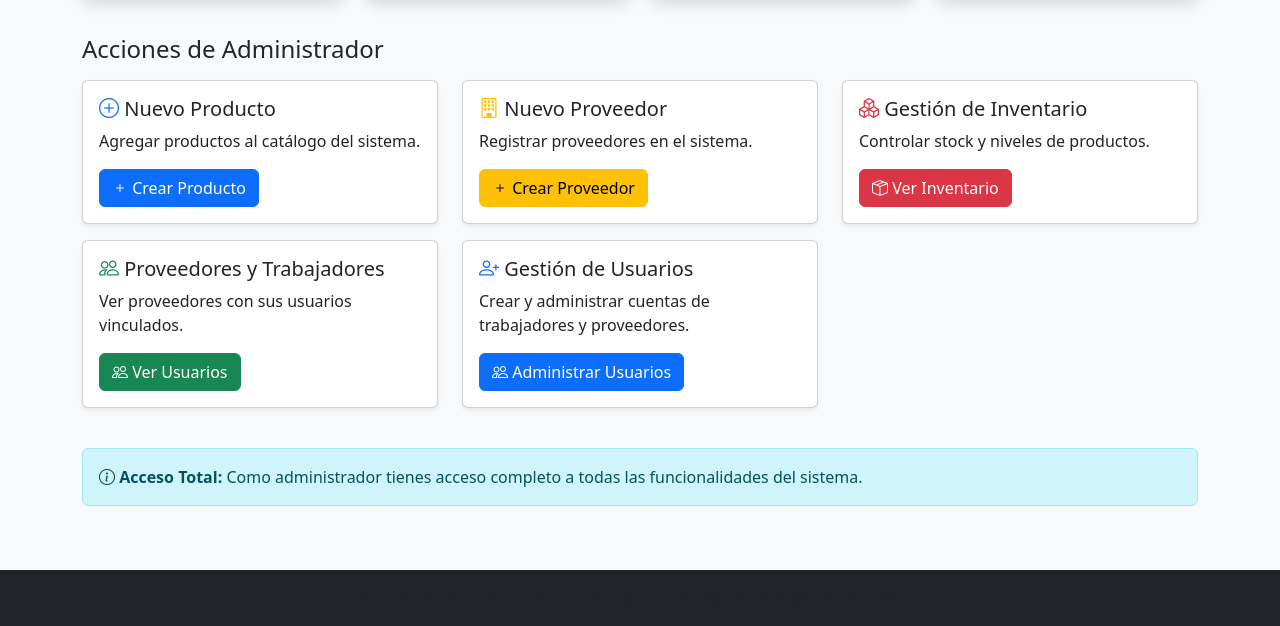
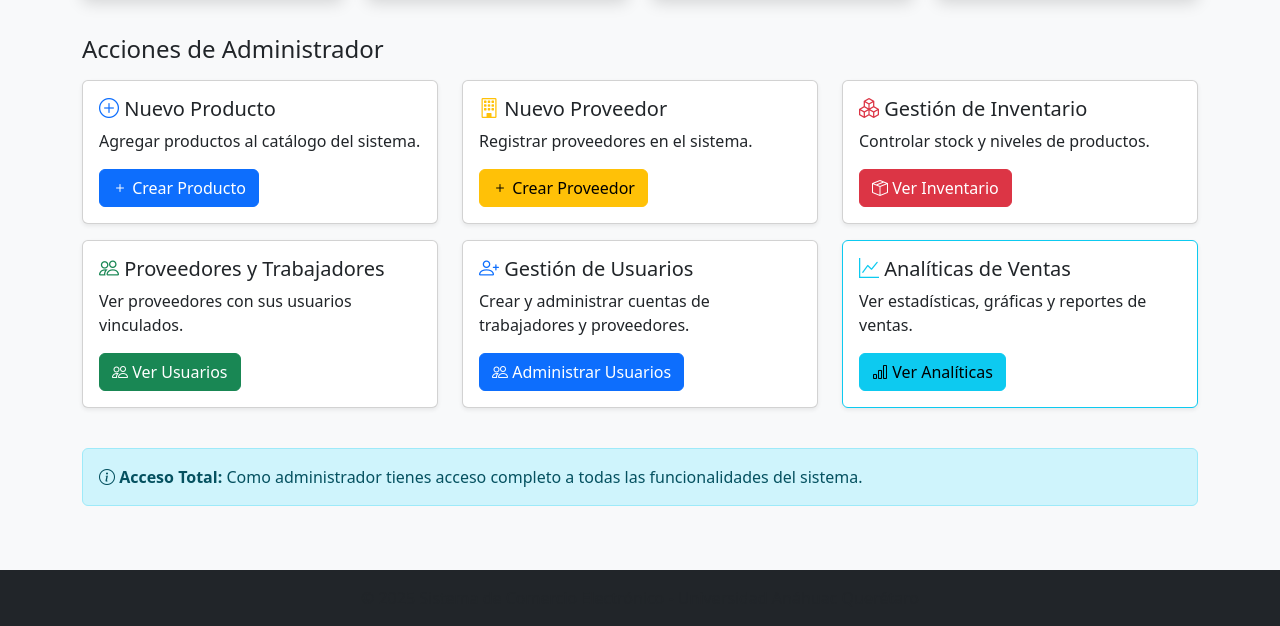
Before and after one commit to mrnun29/ecommerce-bd-fase2, a Flask app: template templates/dashboard_admin.html in a window 1280 px wide. Shown: the part 343-969 px from the top of the page. Run offline with Flask 3, Linux system fonts and the light colour scheme; the template is opened without the code that fills it, so the values that code supplies are empty.

Commit message:
Feat: Agregar tarjeta de Analíticas de Ventas en dashboard de admin

```diff
--- a/templates/dashboard_admin.html
+++ b/templates/dashboard_admin.html
@@ -134,6 +134,20 @@
             </div>
         </div>
     </div>
+
+    <div class="col-md-4 mb-3">
+        <div class="card shadow-sm h-100 border-info">
+            <div class="card-body">
+                <h5 class="card-title">
+                    <i class="bi bi-graph-up text-info"></i> Analíticas de Ventas
+                </h5>
+                <p class="card-text">Ver estadísticas, gráficas y reportes de ventas.</p>
+                <a href="{{ url_for('admin_analiticas') }}" class="btn btn-info">
+                    <i class="bi bi-bar-chart"></i> Ver Analíticas
+                </a>
+            </div>
+        </div>
+    </div>
 </div>
 
 <div class="row mt-4">
```
